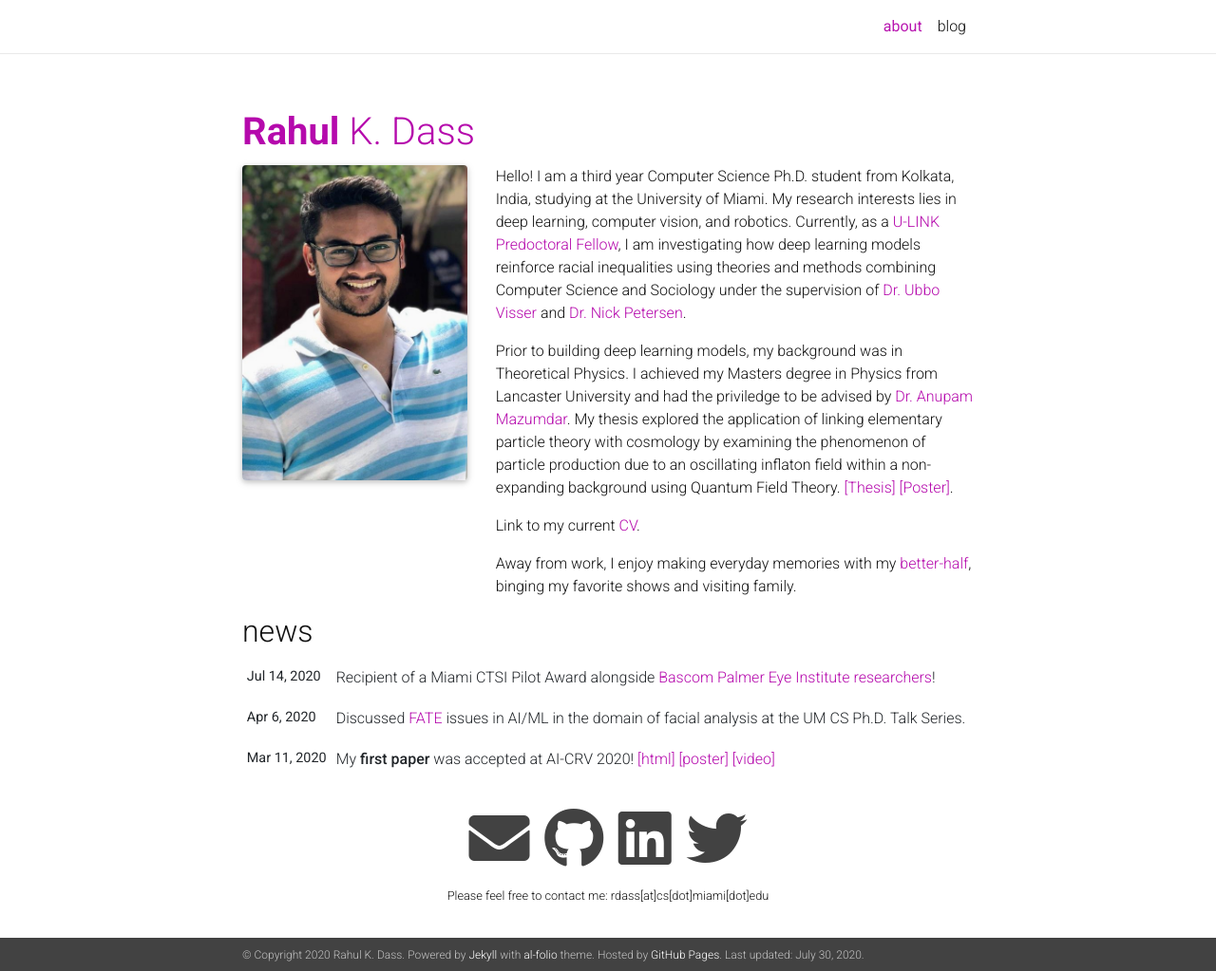
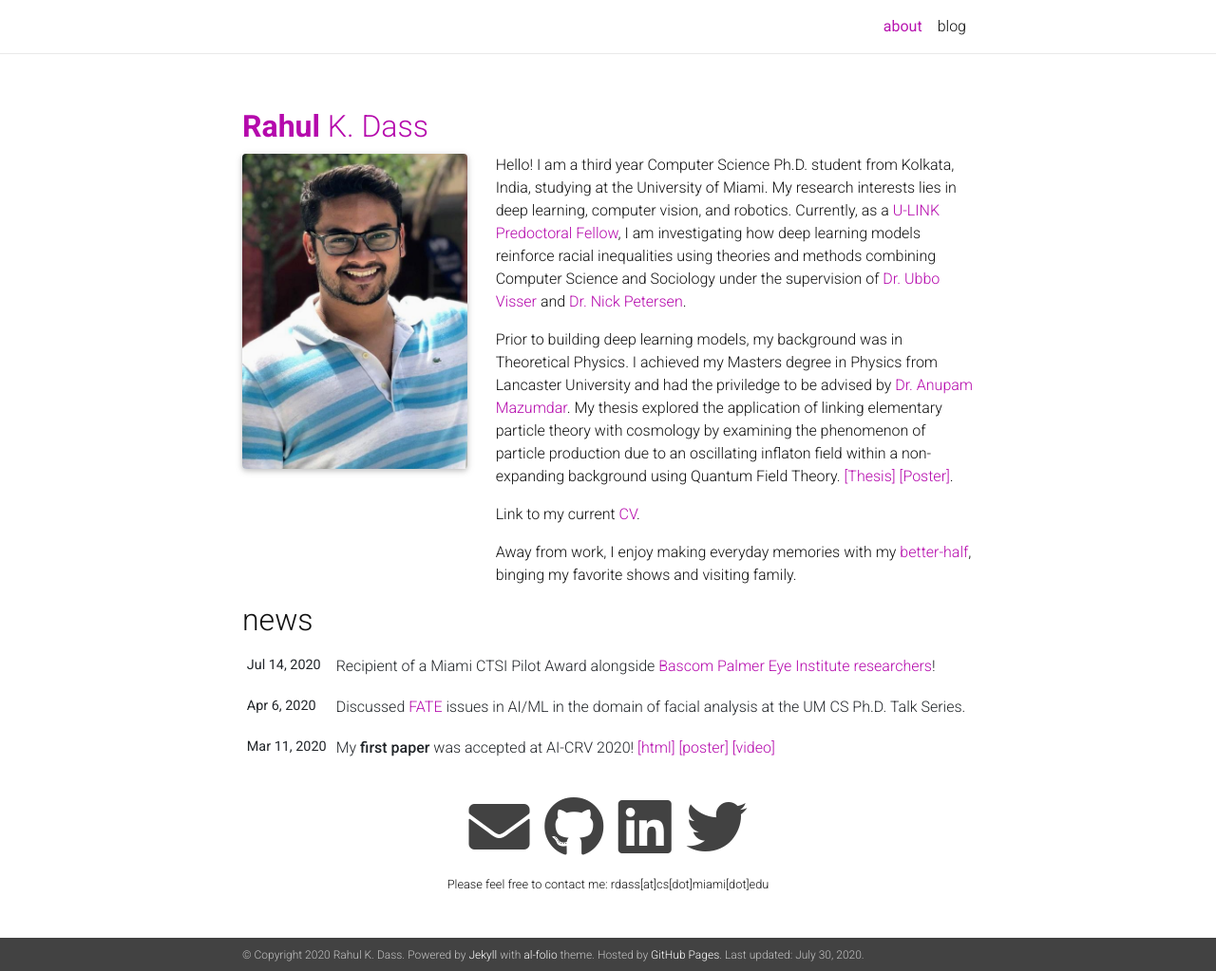
Before and after one commit to rkdass/rkdass.github.io, a Jekyll site: the page built from _pages/about.md, in a window 1280 px wide and 1023 px high. Shown: the whole window at 95% size. Built offline with Jekyll 4.4.1, drawn with Linux system fonts in a browser that asks for light colours; nearby versions of some CDN libraries; a style sheet for code colours, icons or effects is not loaded.

Commit message:
about page: made rkd font smaller

```diff
--- a/_layouts/about.html
+++ b/_layouts/about.html
@@ -13,7 +13,7 @@ layout: default
        {% assign middlenames = '' %}
     {% endif %}
     {% assign lastname = name | last %}
-    <a class="navbar-brand title font-weight-lighter" href="{{ site.baseurl }}/" style="font-size: 2.5rem;">
+    <a class="navbar-brand title font-weight-lighter" href="{{ site.baseurl }}/" style="font-size: 2rem;">
      <span class="font-weight-bold">{{ firstname }}</span> {{ middlenames }}  {{ lastname }}
     </a>
   </header>
```
